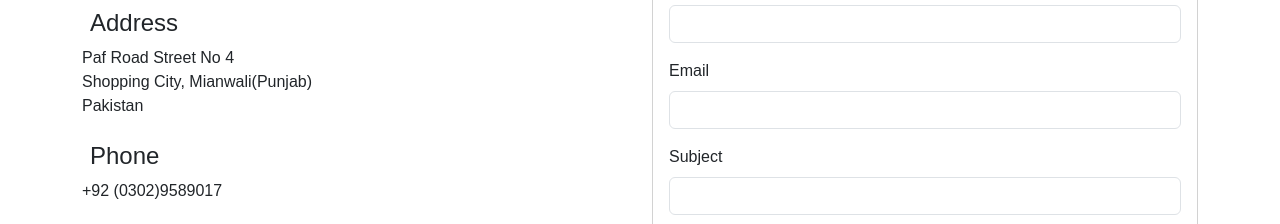
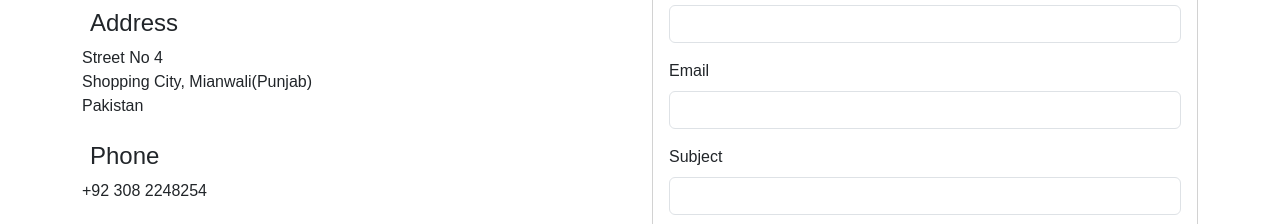
Before and after one commit to aliiqrar514/E-Commrace-shop, a plain HTML site: page ecommerce-site/contact.html in a window 1280 px wide. Shown: the part 203-427 px from the top of the page. Drawn offline with nearby package versions, Linux system fonts and the light colour scheme; a script that the page names is missing; some icons are missing.

```diff
--- a/ecommerce-site/contact.html
+++ b/ecommerce-site/contact.html
@@ -75,13 +75,13 @@
               <i class="fas fa-map-marker-alt text-primary me-2"></i>Address
             </h4>
             <p>
-              Paf Road Street No 4<br />Shopping City, Mianwali(Punjab)<br />Pakistan
+              Street No 4<br />Shopping City, Mianwali(Punjab)<br />Pakistan
             </p>
           </div>
 
           <div class="mb-4">
             <h4><i class="fas fa-phone text-primary me-2"></i>Phone</h4>
-            <p>+92 (0302)9589017</p>
+            <p>+92 308 2248254</p>
           </div>
 
           <div class="mb-4">
```
